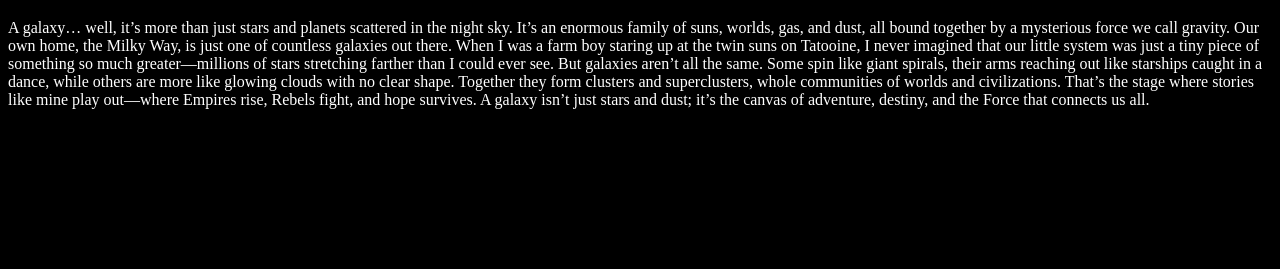
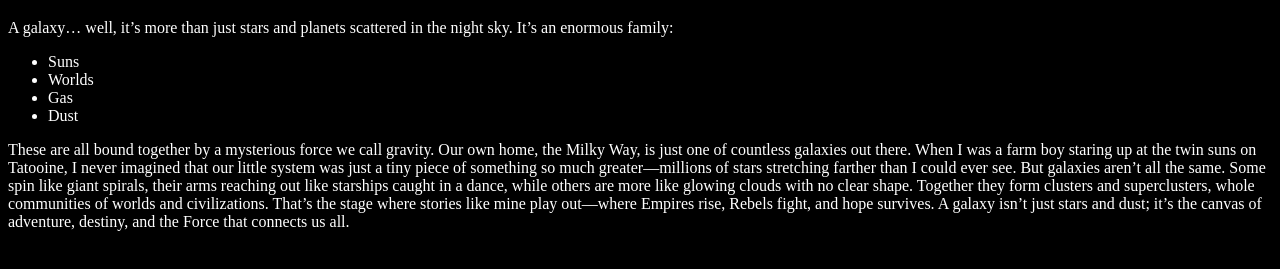
Before and after one commit to zacharyl1003/Lab-2---Hyperlinks, a plain HTML site: page page1.html in a window 1280 px wide. Shown: the part 61-330 px from the top of the page. Drawn offline with Linux system fonts and the light colour scheme.

Commit message:
added unordered list

```diff
--- a/page1.html
+++ b/page1.html
@@ -8,8 +8,15 @@
 
 <h1> What's is a Galaxy?</h1>
 <P> A galaxy… well, it’s more than just stars and planets scattered in the night sky.
-It’s an enormous family of suns, worlds, gas, and dust, all bound together by a mysterious force we call gravity.
+It’s an enormous family:
+<ul>
+    <li>Suns</li>
+    <li>Worlds</li>
+    <li>Gas</li>
+    <li>Dust</li>
+</ul>
+These are all bound together by a mysterious force we call gravity.
 Our own home, the Milky Way, is just one of countless galaxies out there. When I was a farm boy staring up at the twin suns on Tatooine, I never imagined that our little system was just a tiny piece of something so much greater—millions of stars stretching farther than I could ever see.
 But galaxies aren’t all the same. Some spin like giant spirals, their arms reaching out like starships caught in a dance, while others are more like glowing clouds with no clear shape.
- Together they form clusters and superclusters, whole communities of worlds and civilizations. That’s the stage where stories like mine play out—where Empires rise, Rebels fight, and hope survives.
- A galaxy isn’t just stars and dust; it’s the canvas of adventure, destiny, and the Force that connects us all.</p>
+Together they form clusters and superclusters, whole communities of worlds and civilizations. That’s the stage where stories like mine play out—where Empires rise, Rebels fight, and hope survives.
+A galaxy isn’t just stars and dust; it’s the canvas of adventure, destiny, and the Force that connects us all.</p>
```
